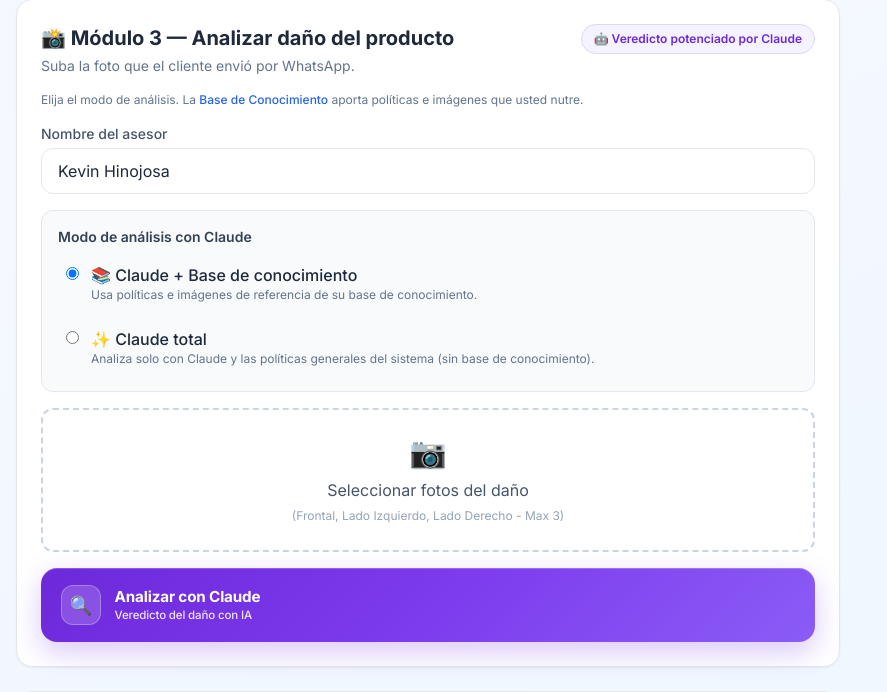
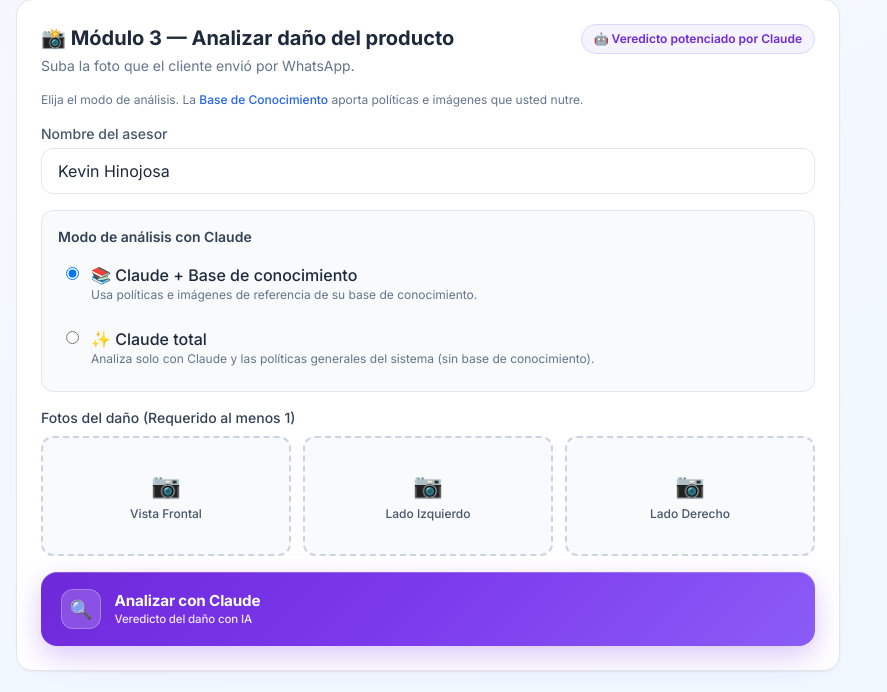
Before and after one commit to KevinHinojosa1/optica-garantias, a FastAPI app: template templates/cliente_detalle.html in a window 1280 px wide. Shown: the part 1240-1932 px from the top of the page, without its empty margins (0-887 px from the left). Run offline with FastAPI, Linux system fonts and the light colour scheme; the template is opened without the code that fills it, so the values that code supplies are empty; some libraries are stand-ins or nearby versions.

Commit message:
feat: add 3 explicit image slots (Frontal, Izquierdo, Derecho) for analysis

```diff
--- a/static/js/analisis.js
+++ b/static/js/analisis.js
@@ -1,7 +1,4 @@
 const formAnalisis = document.getElementById('form-analisis');
-const dropImagen = document.getElementById('drop-imagen');
-const imagenInput = document.getElementById('imagen');
-const preview = document.getElementById('preview');
 const resultadoAnalisis = document.getElementById('resultado-analisis');
 const mensajeWhatsapp = document.getElementById('mensaje-whatsapp');
 const btnRegenerar = document.getElementById('btn-regenerar');
@@ -37,36 +34,36 @@ if (ultimoAnalisis) {
   actualizarBadgeVeredicto(ultimoAnalisis.veredicto);
 }
 
-const previewsContainer = document.getElementById('previews-container');
-dropImagen.addEventListener('click', () => imagenInput.click());
-imagenInput.addEventListener('change', () => {
-  if (imagenInput.files.length) {
-    if (imagenInput.files.length > 3) {
-        alert("Máximo 3 imágenes permitidas");
-        imagenInput.value = "";
-        return;
-    }
-    const textEls = dropImagen.querySelectorAll('p');
-    textEls.forEach(p => p.classList.add('hidden'));
-    previewsContainer.innerHTML = '';
-    previewsContainer.classList.remove('hidden');
-    Array.from(imagenInput.files).forEach(file => {
-        const img = document.createElement('img');
-        img.src = URL.createObjectURL(file);
-        img.className = 'w-full h-24 object-cover rounded shadow';
-        previewsContainer.appendChild(img);
+
+['frontal', 'izq', 'der'].forEach(lado => {
+  const input = document.getElementById(`img-${lado}`);
+  const prev = document.getElementById(`prev-${lado}`);
+  if (input && prev) {
+    input.addEventListener('change', () => {
+      if (input.files.length) {
+        prev.src = URL.createObjectURL(input.files[0]);
+        prev.classList.remove('hidden');
+      } else {
+        prev.classList.add('hidden');
+        prev.src = '';
+      }
     });
   }
 });
 
 formAnalisis.addEventListener('submit', async (e) => {
   e.preventDefault();
-  if (!imagenInput.files.length) {
-    alert('Seleccione al menos una foto del daño.');
-    return;
-  }
-  if (imagenInput.files.length > 3) {
-    alert('Puede subir máximo 3 fotos.');
+  const inFrontal = document.getElementById('img-frontal');
+  const inIzq = document.getElementById('img-izq');
+  const inDer = document.getElementById('img-der');
+
+  let filesToUpload = [];
+  if (inFrontal?.files.length) filesToUpload.push(inFrontal.files[0]);
+  if (inIzq?.files.length) filesToUpload.push(inIzq.files[0]);
+  if (inDer?.files.length) filesToUpload.push(inDer.files[0]);
+
+  if (filesToUpload.length === 0) {
+    alert('Debe subir al menos una foto del daño (Frontal, Izquierda o Derecha).');
     return;
   }
 
@@ -80,7 +77,7 @@ formAnalisis.addEventListener('submit', async (e) => {
   resultadoAnalisis.classList.add('hidden');
 
   const formData = new FormData();
-  Array.from(imagenInput.files).forEach(file => formData.append('imagenes', file));
+  filesToUpload.forEach(file => formData.append('imagenes', file));
   const asesor = document.getElementById('asesor').value.trim() || window.DEFAULT_ASESOR || '';
   formData.append('asesor', asesor);
   formData.append('modo_analisis', modo);
--- a/templates/cliente_detalle.html
+++ b/templates/cliente_detalle.html
@@ -137,11 +137,30 @@
             </span>
           </label>
         </div>
-        <div class="border-2 border-dashed border-slate-300 rounded-xl p-6 text-center cursor-pointer hover:border-optica-500 transition" id="drop-imagen">
-          <input type="file" id="imagen" accept="image/*" class="hidden" multiple>
-          <p class="text-3xl mb-2">📷</p>
-          <p class="text-slate-600">Seleccionar fotos del daño<br><span class="text-xs text-slate-400">(Frontal, Lado Izquierdo, Lado Derecho - Max 3)</span></p>
-          <div id="previews-container" class="hidden grid grid-cols-3 gap-2 mt-4"></div>
+        <div class="mb-5">
+          <p class="text-sm font-medium text-slate-700 mb-2">Fotos del daño (Requerido al menos 1)</p>
+          <div class="grid grid-cols-1 sm:grid-cols-3 gap-3">
+            <div class="border-2 border-dashed border-slate-300 rounded-xl p-4 text-center cursor-pointer hover:border-optica-500 transition relative bg-slate-50 min-h-[120px] flex flex-col justify-center items-center" id="slot-frontal" onclick="document.getElementById('img-frontal').click()">
+              <input type="file" id="img-frontal" accept="image/*" class="hidden">
+              <p class="text-2xl mb-1">📷</p>
+              <p class="text-xs text-slate-600 font-medium">Vista Frontal</p>
+              <img id="prev-frontal" class="hidden absolute inset-0 w-full h-full object-cover rounded-xl z-10" alt="Frontal">
+            </div>
+
+            <div class="border-2 border-dashed border-slate-300 rounded-xl p-4 text-center cursor-pointer hover:border-optica-500 transition relative bg-slate-50 min-h-[120px] flex flex-col justify-center items-center" id="slot-izq" onclick="document.getElementById('img-izq').click()">
+              <input type="file" id="img-izq" accept="image/*" class="hidden">
+              <p class="text-2xl mb-1">📷</p>
+              <p class="text-xs text-slate-600 font-medium">Lado Izquierdo</p>
+              <img id="prev-izq" class="hidden absolute inset-0 w-full h-full object-cover rounded-xl z-10" alt="Izquierdo">
+            </div>
+
+            <div class="border-2 border-dashed border-slate-300 rounded-xl p-4 text-center cursor-pointer hover:border-optica-500 transition relative bg-slate-50 min-h-[120px] flex flex-col justify-center items-center" id="slot-der" onclick="document.getElementById('img-der').click()">
+              <input type="file" id="img-der" accept="image/*" class="hidden">
+              <p class="text-2xl mb-1">📷</p>
+              <p class="text-xs text-slate-600 font-medium">Lado Derecho</p>
+              <img id="prev-der" class="hidden absolute inset-0 w-full h-full object-cover rounded-xl z-10" alt="Derecho">
+            </div>
+          </div>
         </div>
         <button type="submit" id="btn-analizar" class="btn-ola btn-ola--ai btn-ola--block btn-ola--lg">
           <span class="btn-ola__left">
```
